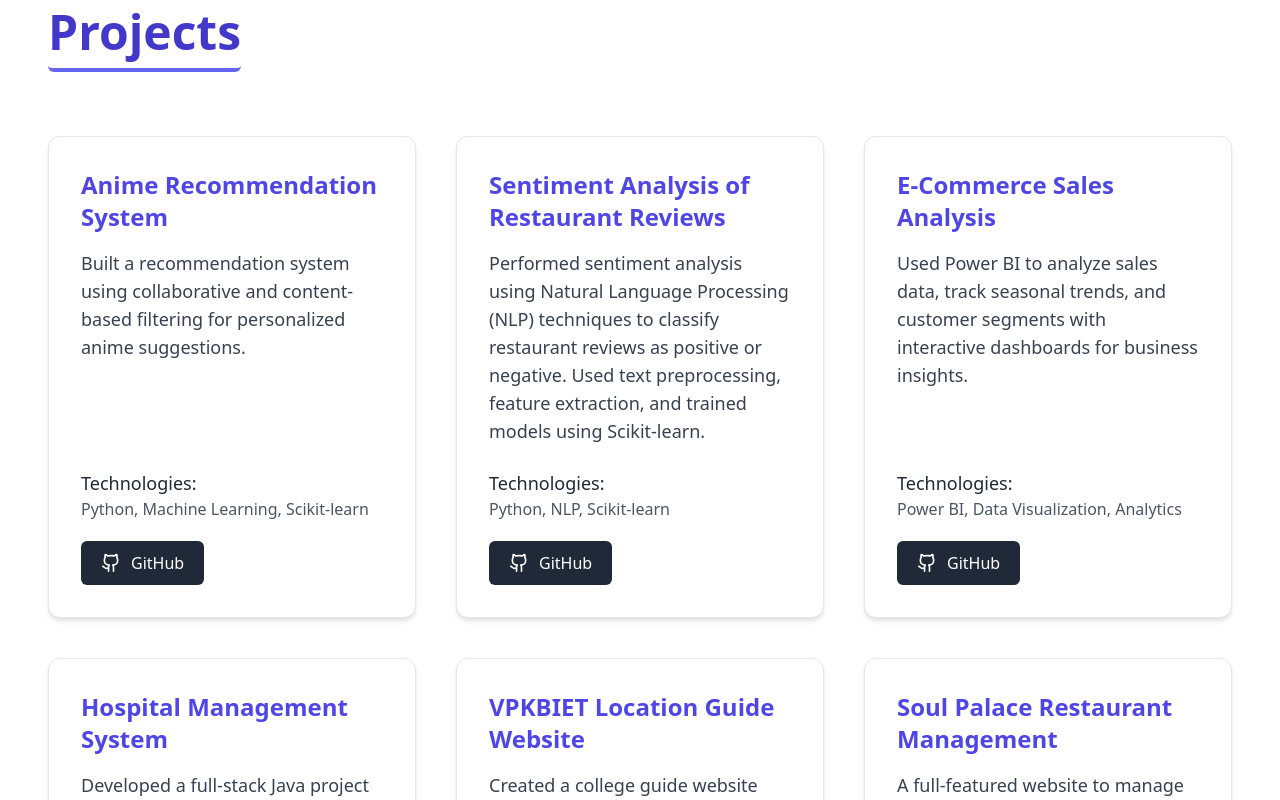
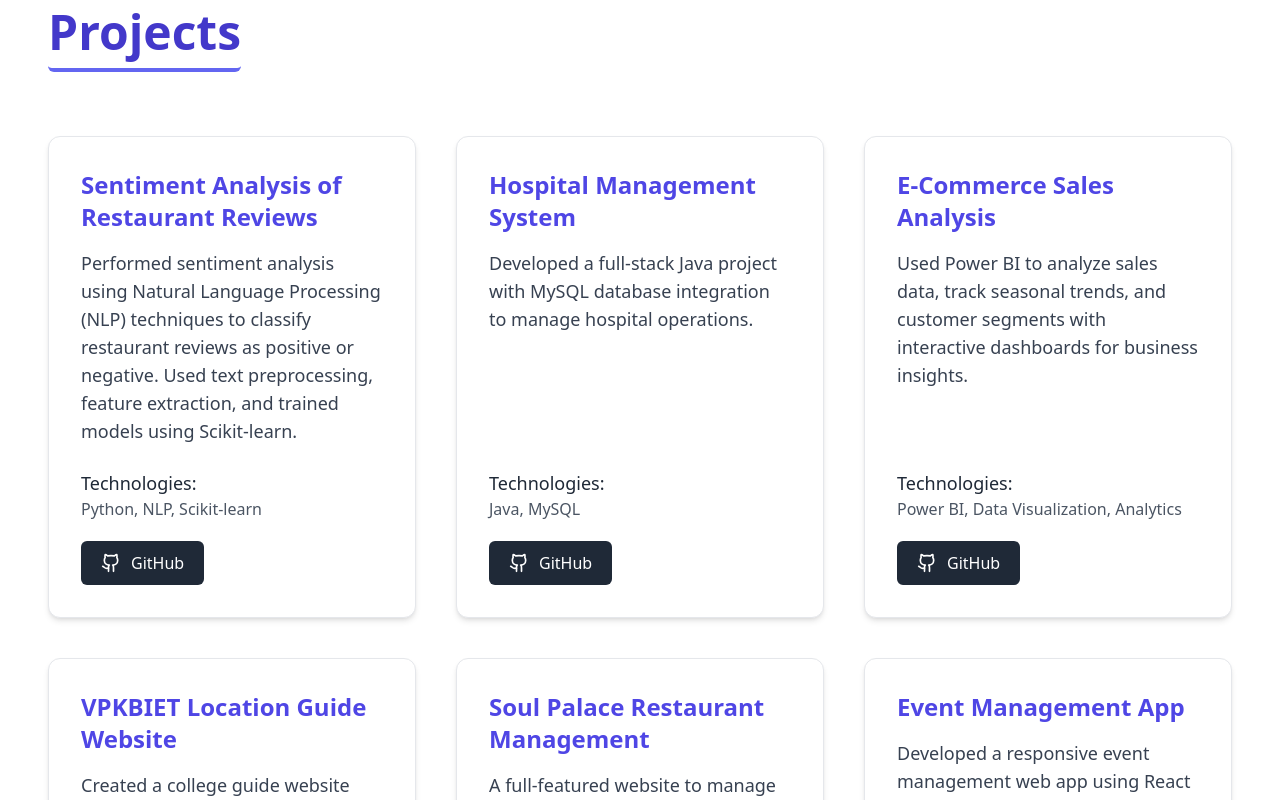
Before and after one commit to PoojaSadashivBansode/portfolio_frontend, a React (Vite) app: page / in a window 1280 px wide. Shown: the part 2640-3440 px from the top of the page. Built offline with nearby package versions, Linux system fonts and the light colour scheme.

Commit message:
Update App.jsx

```diff
--- a/src/App.jsx
+++ b/src/App.jsx
@@ -141,33 +141,18 @@ function App() {
       </section>
 
       {/* Projects Section */}
+      {/* Projects Section */}
       <section id="projects" className="py-20 bg-white p-4">
         <div className="container mx-auto px-8 max-w-7xl"> {/* Increased max-width to 7xl */}
           <br></br>
           <h2 className="text-5xl font-bold text-center text-indigo-700 mb-16 border-b-4 border-indigo-500 pb-3 inline-block rounded-md">Projects</h2> {/* Increased font size, padding, margin */}
           <div className="grid grid-cols-1 md:grid-cols-2 lg:grid-cols-3 gap-10"> {/* Increased gap */}
-            <ProjectCard
-              title="Anime Recommendation System"
-              description="Built a recommendation system using collaborative and content-based filtering for personalized anime suggestions."
-              technologies={['Python', 'Machine Learning', 'Scikit-learn']}
-              githubLink="https://github.com/PoojaSadashivBansode/Recommendation_System"
-              liveLink=""
-            />
 
             <ProjectCard
               title="Sentiment Analysis of Restaurant Reviews"
               description="Performed sentiment analysis using Natural Language Processing (NLP) techniques to classify restaurant reviews as positive or negative. Used text preprocessing, feature extraction, and trained models using Scikit-learn."
               technologies={['Python', 'NLP', 'Scikit-learn']}
               githubLink="https://github.com/PoojaSadashivBansode/Sentiment_Analysis_Restaurant_Reviews"
-              liveLink=""
-            />
-
-
-            <ProjectCard
-              title="E-Commerce Sales Analysis"
-              description="Used Power BI to analyze sales data, track seasonal trends, and customer segments with interactive dashboards for business insights."
-              technologies={['Power BI', 'Data Visualization', 'Analytics']}
-              githubLink="https://github.com/PoojaSadashivBansode/E-Commerce-Sales-Analysis-Using-Power-BI"
               liveLink=""
             />
 
@@ -178,6 +163,15 @@ function App() {
               githubLink="https://github.com/PoojaSadashivBansode/Hospital_management_system"
               liveLink=""
             />
+
+            <ProjectCard
+              title="E-Commerce Sales Analysis"
+              description="Used Power BI to analyze sales data, track seasonal trends, and customer segments with interactive dashboards for business insights."
+              technologies={['Power BI', 'Data Visualization', 'Analytics']}
+              githubLink="https://github.com/PoojaSadashivBansode/E-Commerce-Sales-Analysis-Using-Power-BI"
+              liveLink=""
+            />
+
             <ProjectCard
               title="VPKBIET Location Guide Website"
               description="Created a college guide website showing buildings, departments, and navigation with interactive campus blueprints."
@@ -191,6 +185,14 @@ function App() {
               technologies={['HTML', 'CSS', 'JavaScript', 'PHP', 'MySQL']}
               githubLink="https://github.com/PoojaSadashivBansode/Restaurant_management"
               liveLink="https://poojasadashivbansode.github.io/Restaurant_management/"
+            />
+
+            <ProjectCard
+              title="Event Management App"
+              description="Developed a responsive event management web app using React and Vite, allowing users to create, register, and manage events efficiently."
+              technologies={['React', 'Vite', 'JavaScript', 'CSS']}
+              githubLink="https://github.com/PoojaSadashivBansode/event_management_system"
+              liveLink="https://roaring-madeleine-c842bd.netlify.app/"
             />
           </div>
         </div>
```
